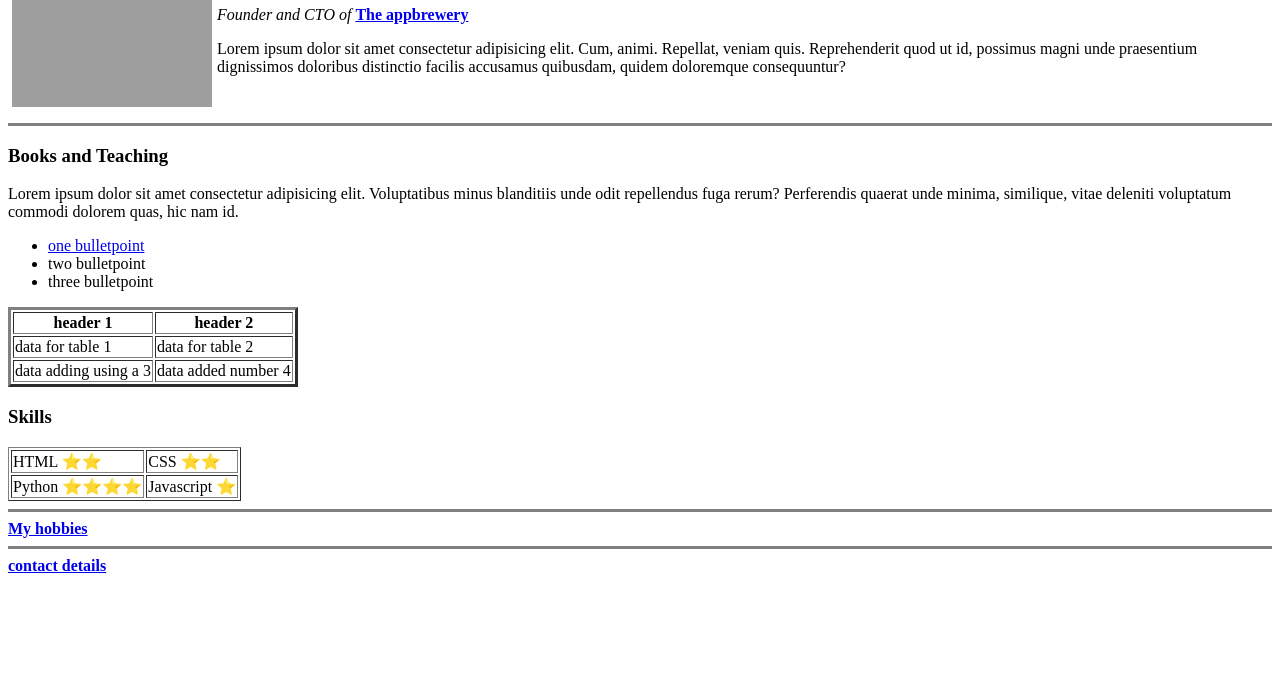
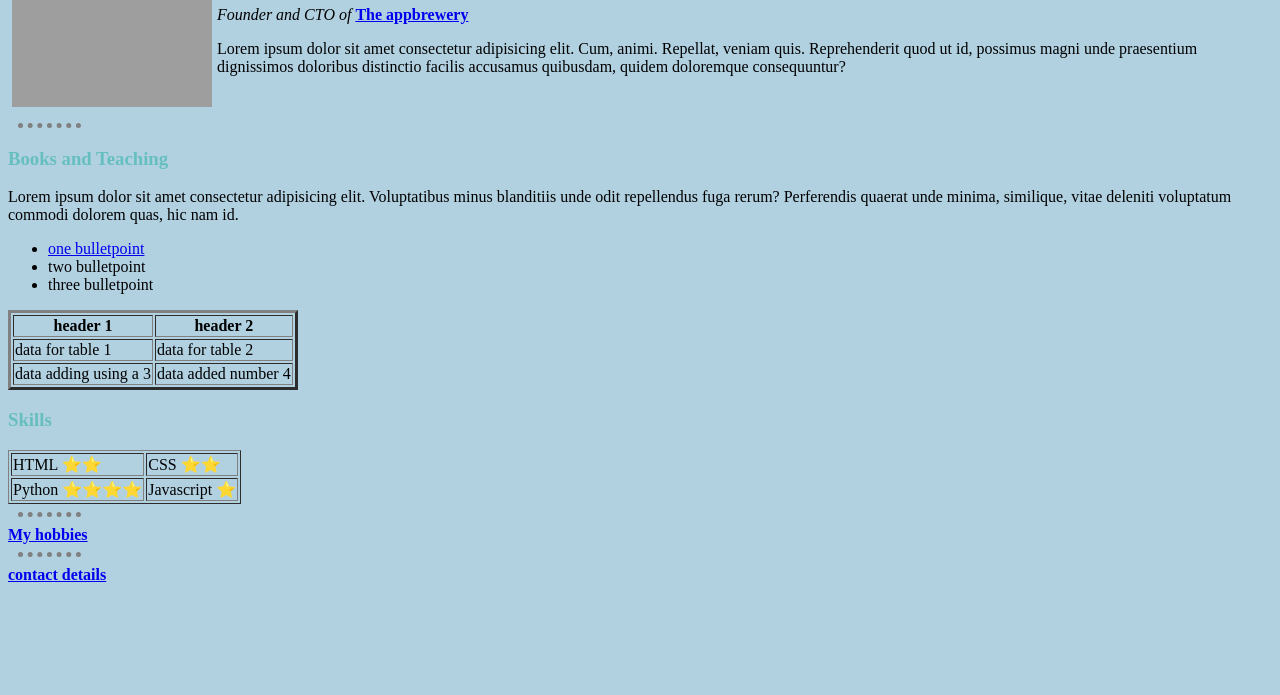
Before and after one commit to mehdimiah/cv, a plain HTML site: page index.html in a window 1280 px wide. Shown: the part 105-800 px from the top of the page. Drawn offline with Linux system fonts and the light colour scheme; grey boxes are pictures that could not be loaded.

Commit message:
add all files and new folder to repo

```diff
--- /dev/null
+++ b/css/styles.css
@@ -0,0 +1,20 @@
+body {
+    background-color: #B1D0E0;
+}
+
+hr {
+    border-style: none;
+    border-top-style: dotted;
+    border-color: grey;
+    border-width: 5px;
+    width: 5%;
+    margin-left: 10px;
+}
+
+h1 {
+    color: #66bfbf;
+}
+
+h3 {
+    color: #66bfbf;
+}
--- a/index.html
+++ b/index.html
@@ -4,6 +4,7 @@
         <meta charset="UTF-8">
         <meta name="viewport" content="width=device-width, initial-scale=1.0">
         <title>mehdi personal site</title>
+        <link rel="stylesheet" href="css/styles.css">
     </head>
     <body>
         <table cellspacing="3">
@@ -18,7 +19,7 @@
             </tr>
 
         </table>
-        <hr size = "3"  noshade >
+        <hr size = "3" >
         <h3> <strong>Books and Teaching</strong></h3>
         <p> Lorem ipsum dolor sit amet consectetur adipisicing elit.
             Voluptatibus minus blanditiis unde odit repellendus fuga rerum? Perferendis quaerat unde minima,
@@ -67,9 +68,9 @@
                     <td>Javascript ⭐</td>
                 </tr>
         </table>
-        <hr size="3" noshade>
+        <hr size="3" >
         <a href = "hobbies.html"> <strong>My hobbies</strong></a>
-        <hr size="3" noshade>
+        <hr size="3" >
         <a href="contact.html"><strong> contact details </strong> </a>
     </body>
 </html>
```
Also changed, not shown: contact.html (+1 -0 lines), hobbies.html (+1 -0 lines).
